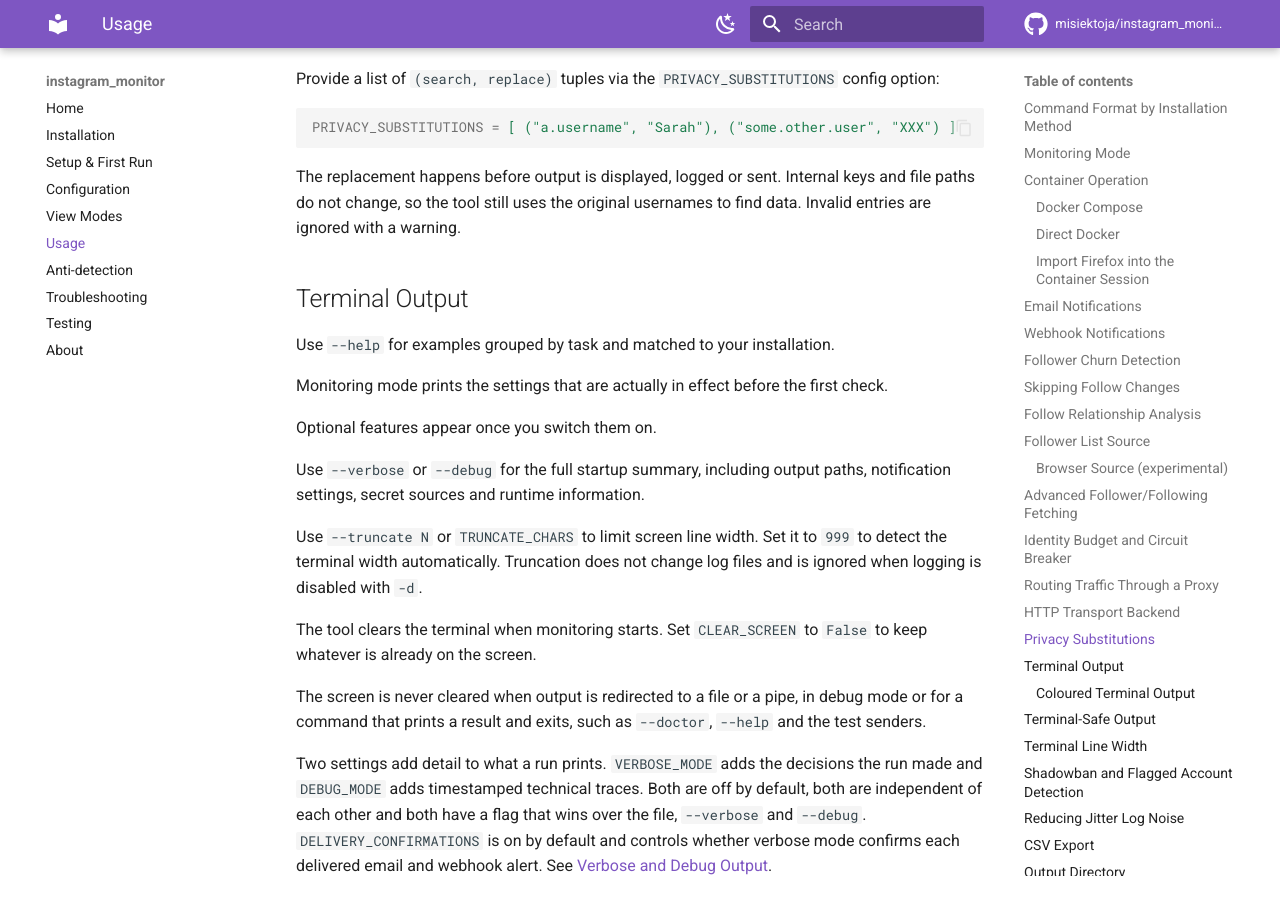
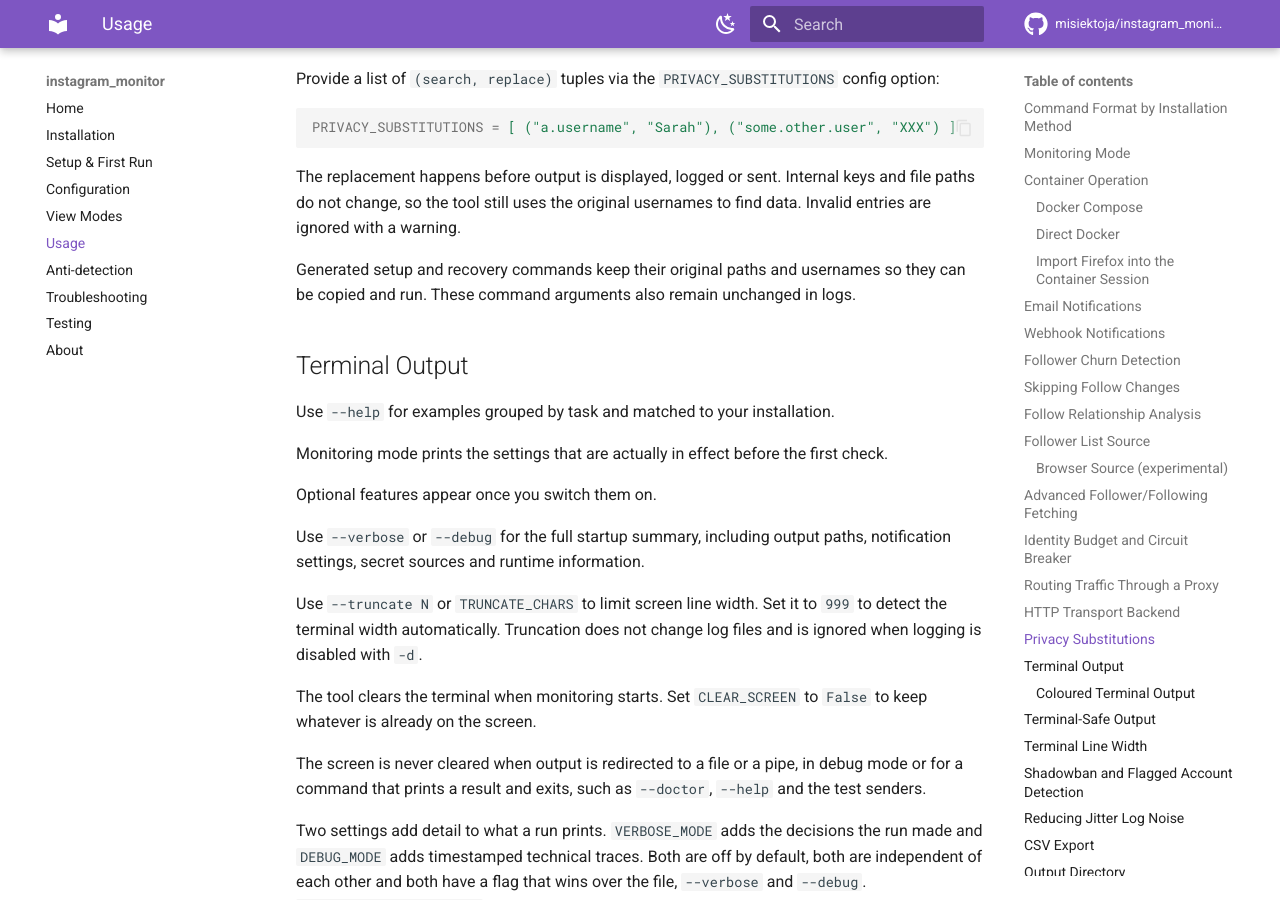
Before and after one commit to misiektoja/instagram_monitor, an MkDocs documentation site: the page built from docs/usage.md, in a window 1280 px wide and 900 px high, scrolled down 18990 px. Built offline with MkDocs 1.6.1 and Material for MkDocs 9.7.7, drawn with Linux system fonts in a browser that asks for light colours; comment, search, counter and statistics services are not loaded.

Commit message:
docs(usage): explain commands excluded from privacy substitutions

```diff
--- a/docs/usage.md
+++ b/docs/usage.md
@@ -663,6 +663,8 @@ PRIVACY_SUBSTITUTIONS = [ ("a.username", "Sarah"), ("some.other.user", "XXX") ]
 
 The replacement happens before output is displayed, logged or sent. Internal keys and file paths do not change, so the tool still uses the original usernames to find data. Invalid entries are ignored with a warning.
 
+Generated setup and recovery commands keep their original paths and usernames so they can be copied and run. These command arguments also remain unchanged in logs.
+
 <a id="terminal-output"></a>
 ## Terminal Output
 
```
